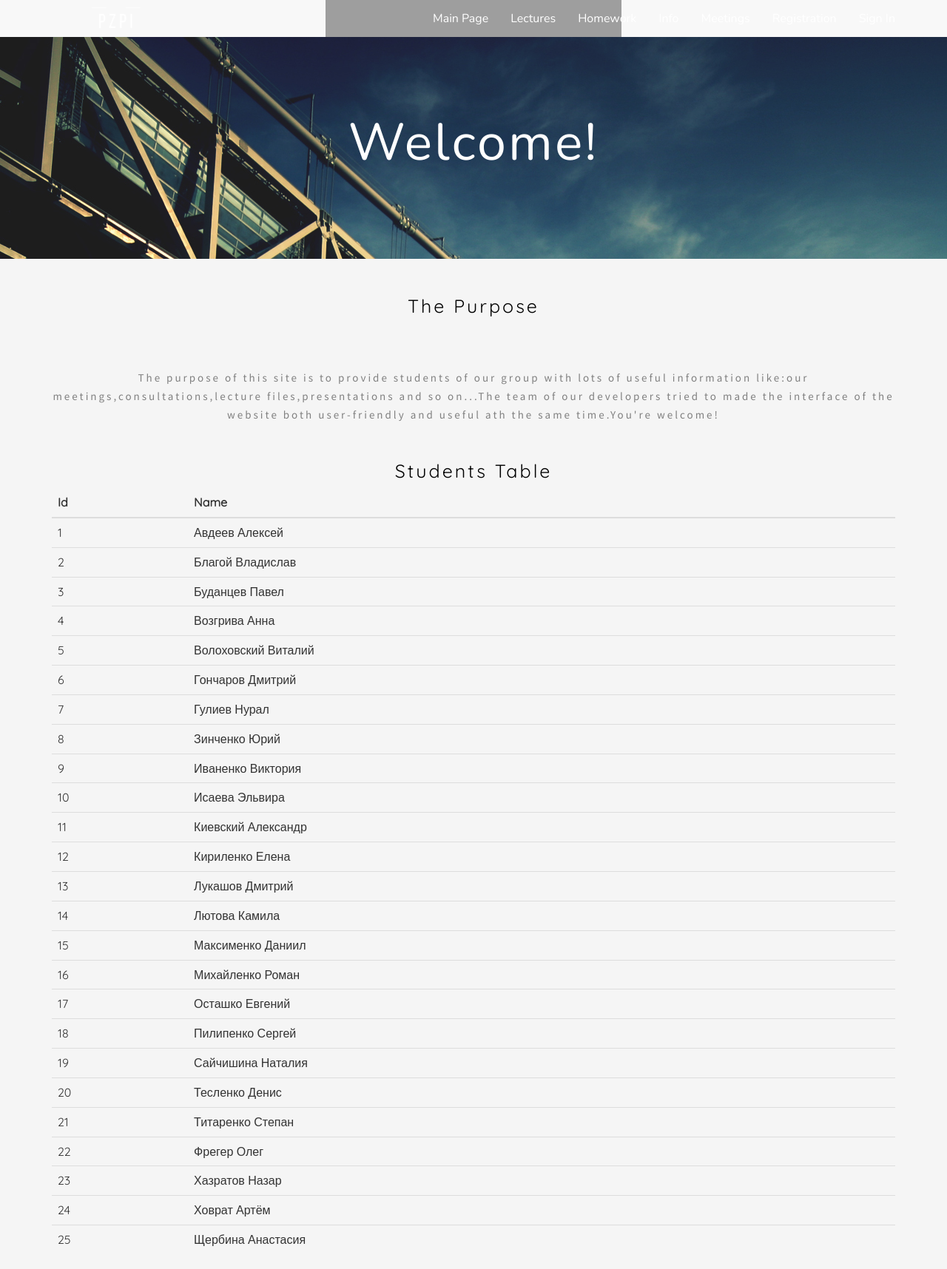
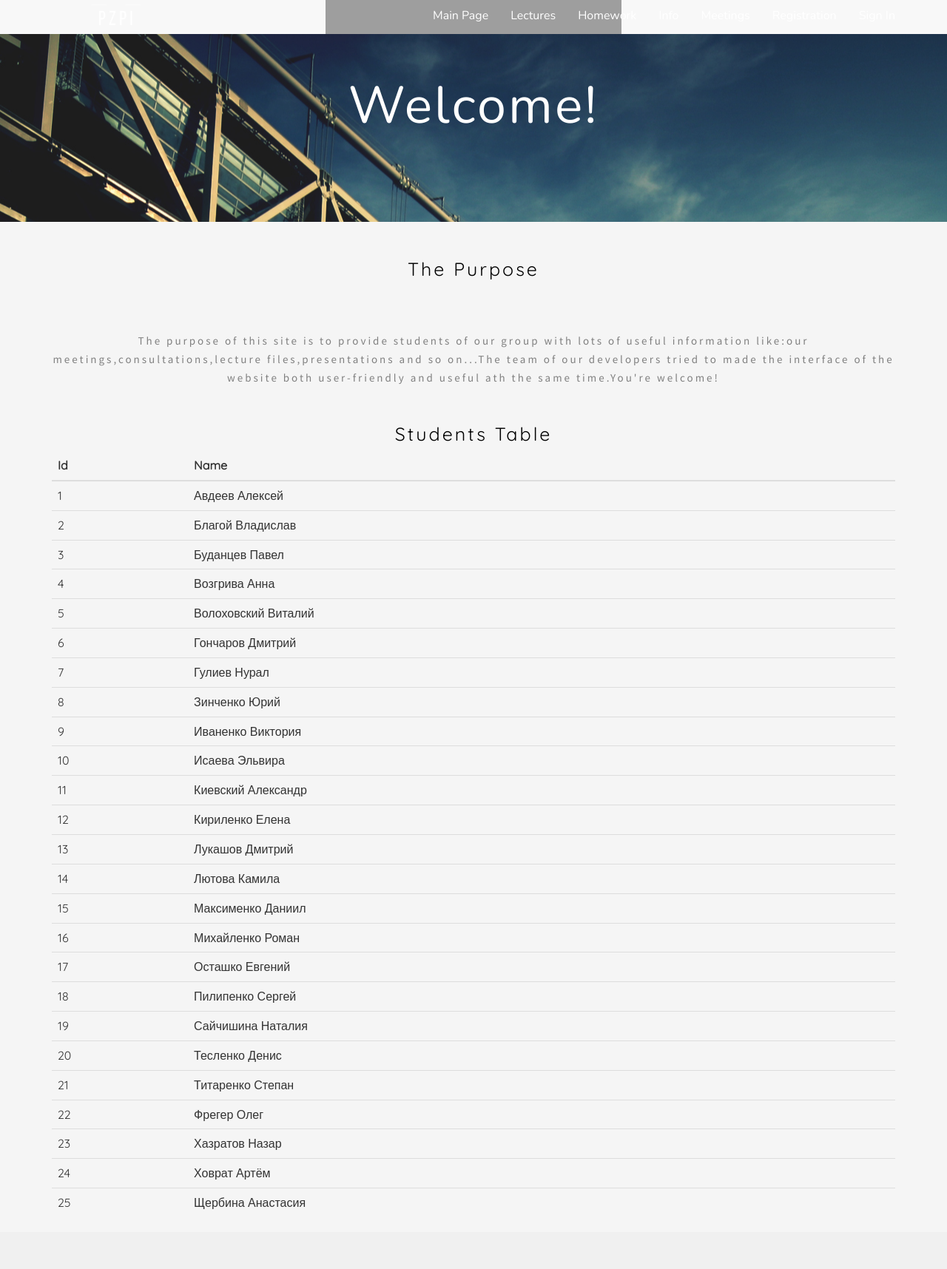
Before and after one commit to SWPE/reProject, a Django app: page / in a window 1280 px wide. Shown: the whole page at 74% size. After the commit the page ends 1635 px from the top, so only its background shows below. Run offline with Django 3.2, Linux system fonts and the light colour scheme; data comes from the database, SQL or seed files in the repository; both versions use the stored data as it was after the commit; some libraries are stand-ins or nearby versions; grey boxes are pictures that could not be loaded.

Commit message:
More improvements

```diff
--- a/app/static/app/main.css
+++ b/app/static/app/main.css
@@ -1,14 +1,15 @@
 @import url('https://fonts.googleapis.com/css?family=Inconsolata|Nunito|Quicksand');
 @import url('https://fonts.googleapis.com/css?family=Source+Sans+Pro');
 @import url('https://fonts.googleapis.com/css?family=Dancing+Script');
-
+.navbar-fixed-top {
+	margin-top:-4px;
+}
 #headerwrap {
-    background: url("1.jpg") no-repeat  center top;
-    margin-top: -10px;
+    background: url("1.jpg") no-repeat;
     padding-top: 20px;
     text-align:center;
     background-attachment: fixed;
-    background-position: center top;
+    background-position: center 0.5%;
 	min-height:300px;
 
 
@@ -50,7 +51,6 @@ body{
     -webkit-font-smoothing: antialiased;
     -webkit-overflow-scrolling: touch;
 
-    margin-top:60px ;
 }
 /*Headers(black looks the best with this design)*/
 h1, h2, h3, h4, h5, h6{
@@ -118,3 +118,9 @@ nav{
 .navbar-default .navbar-nav > li > a:focus {
     color: gray;
 }
+#registration{
+	margin-top:70px;
+}
+#signin{
+	margin-top:70px;
+}
--- a/app/templates/app/registration.html
+++ b/app/templates/app/registration.html
@@ -1,6 +1,7 @@
 {%extends 'app/base.html'%}
 {%block content%}
 {%if not authtoken%}
+<div id="registration">
 	<form method="POST" id="registration">
 		<input type="email" name="email" placeholder="Enter the email" required/>
 		<input type="text" name="nickname" placeholder="Enter the nickname(case is not ignored)" required>
@@ -8,5 +9,6 @@
 		<input type="password" name="passwordT" placeholder="Enter the password" required>
 		<button>Register</button>
 	</form>
+</div>
 {%endif%}
 {%endblock%}
```
Also changed, not shown: app/templates/app/signin.html (+7 -6 lines), db.sqlite3, 2 other files. Lines whose indentation alone changed are shown as unchanged.
